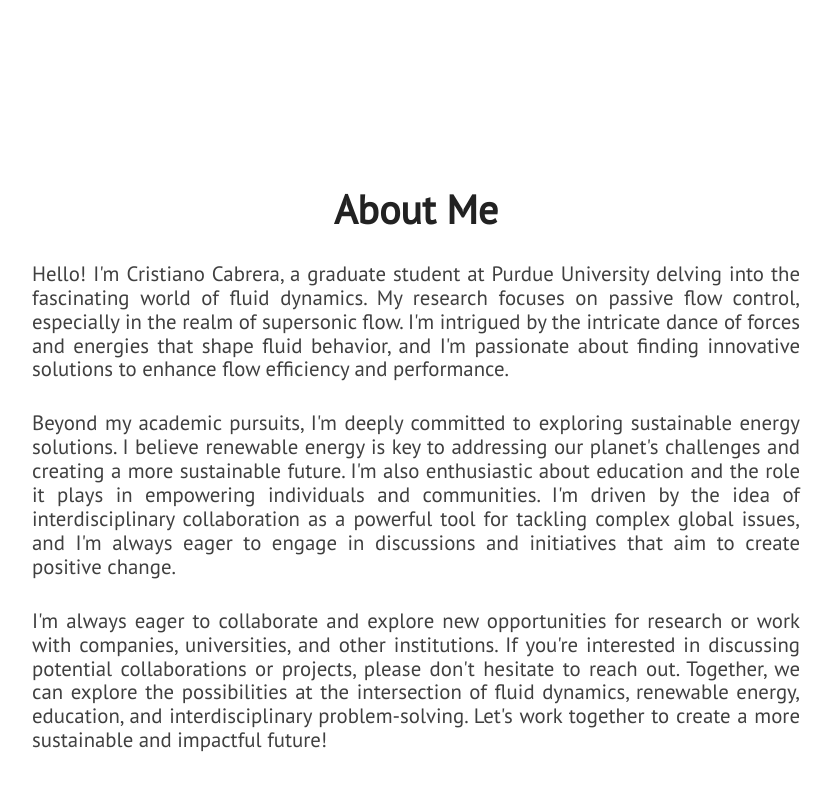
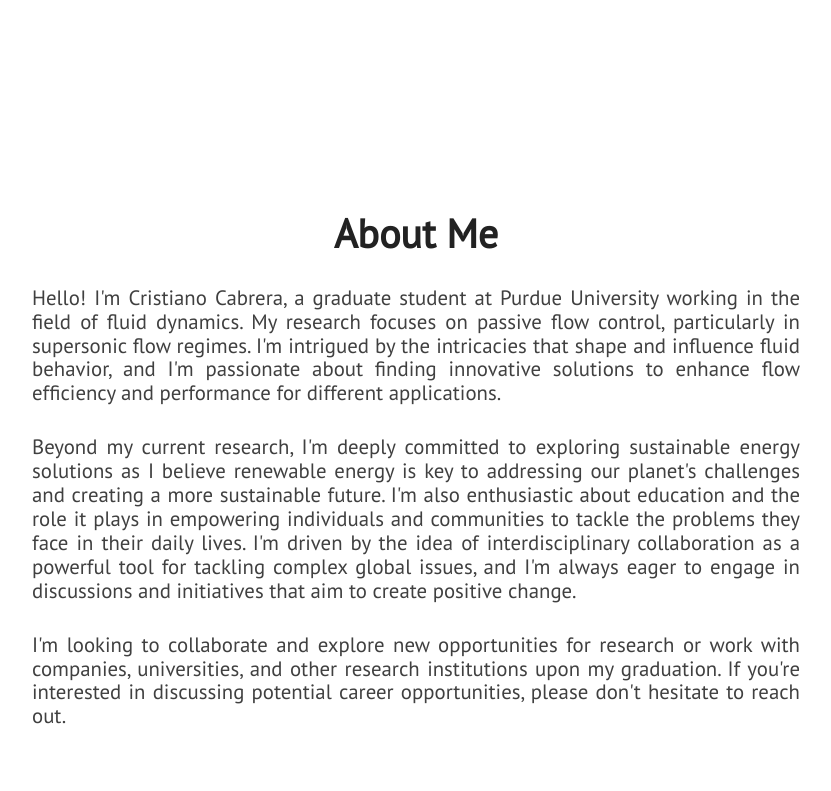
Before and after one commit to cmcabrera97/cmcabrera97.github.io, a Jekyll site: the page built from index.html, in a window 1280 px wide and 900 px high, scrolled down 946 px. Shown: the top 791 px of the window, without its empty margins (224-1055 px from the left). Built offline with Jekyll 4.4.1, drawn with Linux system fonts in a browser that asks for light colours; nearby versions of some CDN libraries.

Commit message:
Update about.html

```diff
--- a/_includes/about.html
+++ b/_includes/about.html
@@ -4,13 +4,13 @@
         <div id="about-text">
             <div class="section-heading">About Me</div>
             <p class="paragraph-text justify-text">
-                Hello! I'm Cristiano Cabrera, a graduate student at Purdue University delving into the fascinating world of fluid dynamics. My research focuses on passive flow control, especially in the realm of supersonic flow. I'm intrigued by the intricate dance of forces and energies that shape fluid behavior, and I'm passionate about finding innovative solutions to enhance flow efficiency and performance.
+                Hello! I'm Cristiano Cabrera, a graduate student at Purdue University working in the field of fluid dynamics. My research focuses on passive flow control, particularly in supersonic flow regimes. I'm intrigued by the intricacies that shape and influence fluid behavior, and I'm passionate about finding innovative solutions to enhance flow efficiency and performance for different applications.
             </p>
             <p class="paragraph-text justify-text">
-                Beyond my academic pursuits, I'm deeply committed to exploring sustainable energy solutions. I believe renewable energy is key to addressing our planet's challenges and creating a more sustainable future. I'm also enthusiastic about education and the role it plays in empowering individuals and communities. I'm driven by the idea of interdisciplinary collaboration as a powerful tool for tackling complex global issues, and I'm always eager to engage in discussions and initiatives that aim to create positive change.
+                Beyond my current research, I'm deeply committed to exploring sustainable energy solutions as I believe renewable energy is key to addressing our planet's challenges and creating a more sustainable future. I'm also enthusiastic about education and the role it plays in empowering individuals and communities to tackle the problems they face in their daily lives. I'm driven by the idea of interdisciplinary collaboration as a powerful tool for tackling complex global issues, and I'm always eager to engage in discussions and initiatives that aim to create positive change.
             </p>
             <p class="paragraph-text justify-text">
-                I'm always eager to collaborate and explore new opportunities for research or work with companies, universities, and other institutions. If you're interested in discussing potential collaborations or projects, please don't hesitate to reach out. Together, we can explore the possibilities at the intersection of fluid dynamics, renewable energy, education, and interdisciplinary problem-solving. Let's work together to create a more sustainable and impactful future!
+                I'm looking to collaborate and explore new opportunities for research or work with companies, universities, and other research institutions upon my graduation. If you're interested in discussing potential career opportunities, please don't hesitate to reach out.
             </p>
         </div>
     </section>
```
